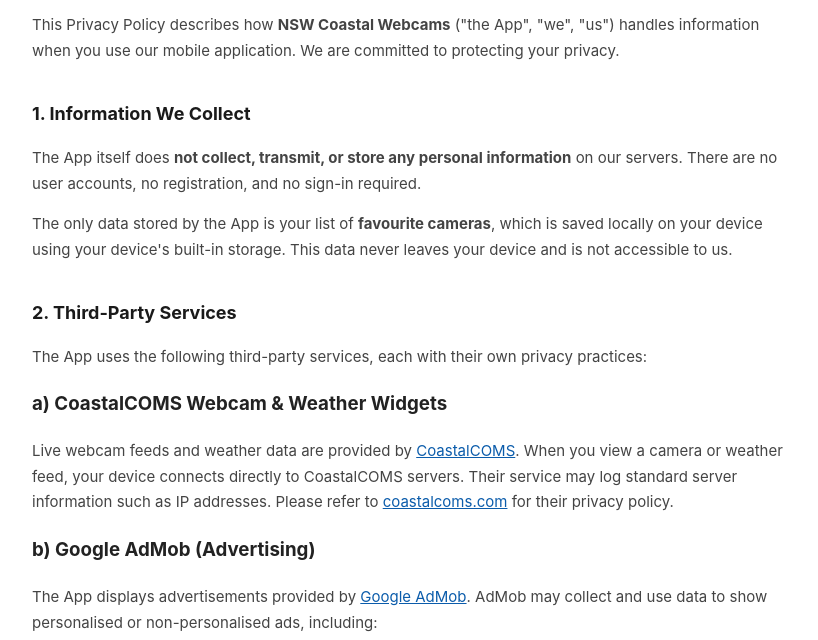
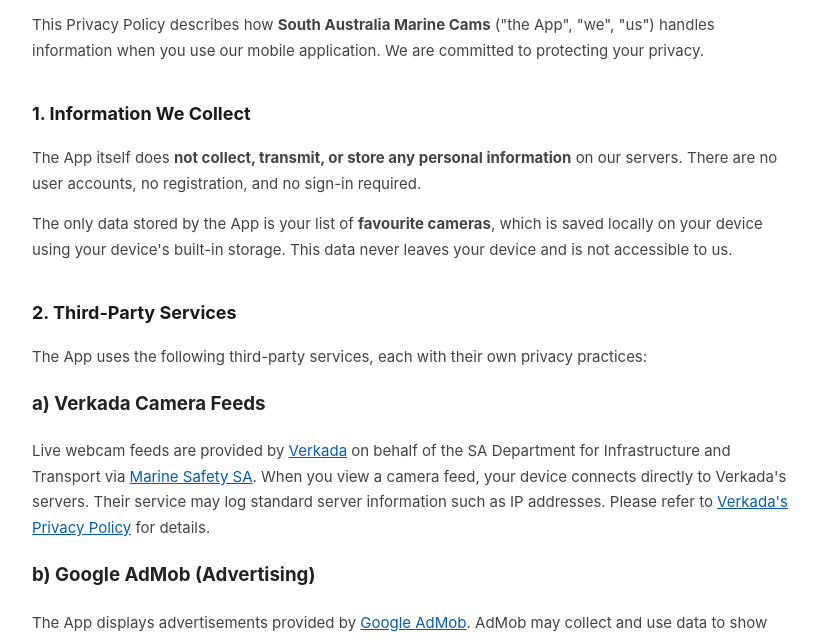
Before and after one commit to KaneJJamison/sa-webcams, a website: page docs/privacy-policy.html in a window 1280 px wide. Shown: the part 127-767 px from the top of the page, without its empty margins (228-1046 px from the left). Drawn offline with Linux system fonts and the light colour scheme.

Commit message:
Update privacy policy, fix camera screen Verkada domain handling, Ionicons tab bar, rename to South Australia Marine Cams

```diff
--- a/docs/privacy-policy.html
+++ b/docs/privacy-policy.html
@@ -3,7 +3,7 @@
 <head>
   <meta charset="UTF-8" />
   <meta name="viewport" content="width=device-width, initial-scale=1.0" />
-  <title>Privacy Policy – NSW Coastal Webcams</title>
+  <title>Privacy Policy – South Australia Marine Cams</title>
   <style>
     body {
       font-family: -apple-system, BlinkMacSystemFont, "Segoe UI", Roboto, sans-serif;
@@ -28,7 +28,7 @@
   <p class="updated">Last updated: May 2026</p>
 
   <p>
-    This Privacy Policy describes how <strong>NSW Coastal Webcams</strong> ("the App", "we", "us") handles
+    This Privacy Policy describes how <strong>South Australia Marine Cams</strong> ("the App", "we", "us") handles
     information when you use our mobile application. We are committed to protecting your privacy.
   </p>
 
@@ -46,14 +46,16 @@
   <h2>2. Third-Party Services</h2>
   <p>The App uses the following third-party services, each with their own privacy practices:</p>
 
-  <h3>a) CoastalCOMS Webcam &amp; Weather Widgets</h3>
+  <h3>a) Verkada Camera Feeds</h3>
   <p>
-    Live webcam feeds and weather data are provided by
-    <a href="https://www.coastalcoms.com" target="_blank">CoastalCOMS</a>.
-    When you view a camera or weather feed, your device connects directly to CoastalCOMS servers.
+    Live webcam feeds are provided by
+    <a href="https://www.verkada.com" target="_blank">Verkada</a> on behalf of the
+    SA Department for Infrastructure and Transport via
+    <a href="https://marinesafety.sa.gov.au" target="_blank">Marine Safety SA</a>.
+    When you view a camera feed, your device connects directly to Verkada's servers.
     Their service may log standard server information such as IP addresses.
-    Please refer to <a href="https://www.coastalcoms.com" target="_blank">coastalcoms.com</a>
-    for their privacy policy.
+    Please refer to <a href="https://www.verkada.com/privacy-policy/" target="_blank">Verkada's Privacy Policy</a>
+    for details.
   </p>
 
   <h3>b) Google AdMob (Advertising)</h3>
@@ -112,7 +114,7 @@
   </p>
 
   <footer>
-    &copy; 2026 NSW Coastal Webcams. All rights reserved.
+    &copy; 2026 South Australia Marine Cams. All rights reserved.
   </footer>
 
 </body>
```
